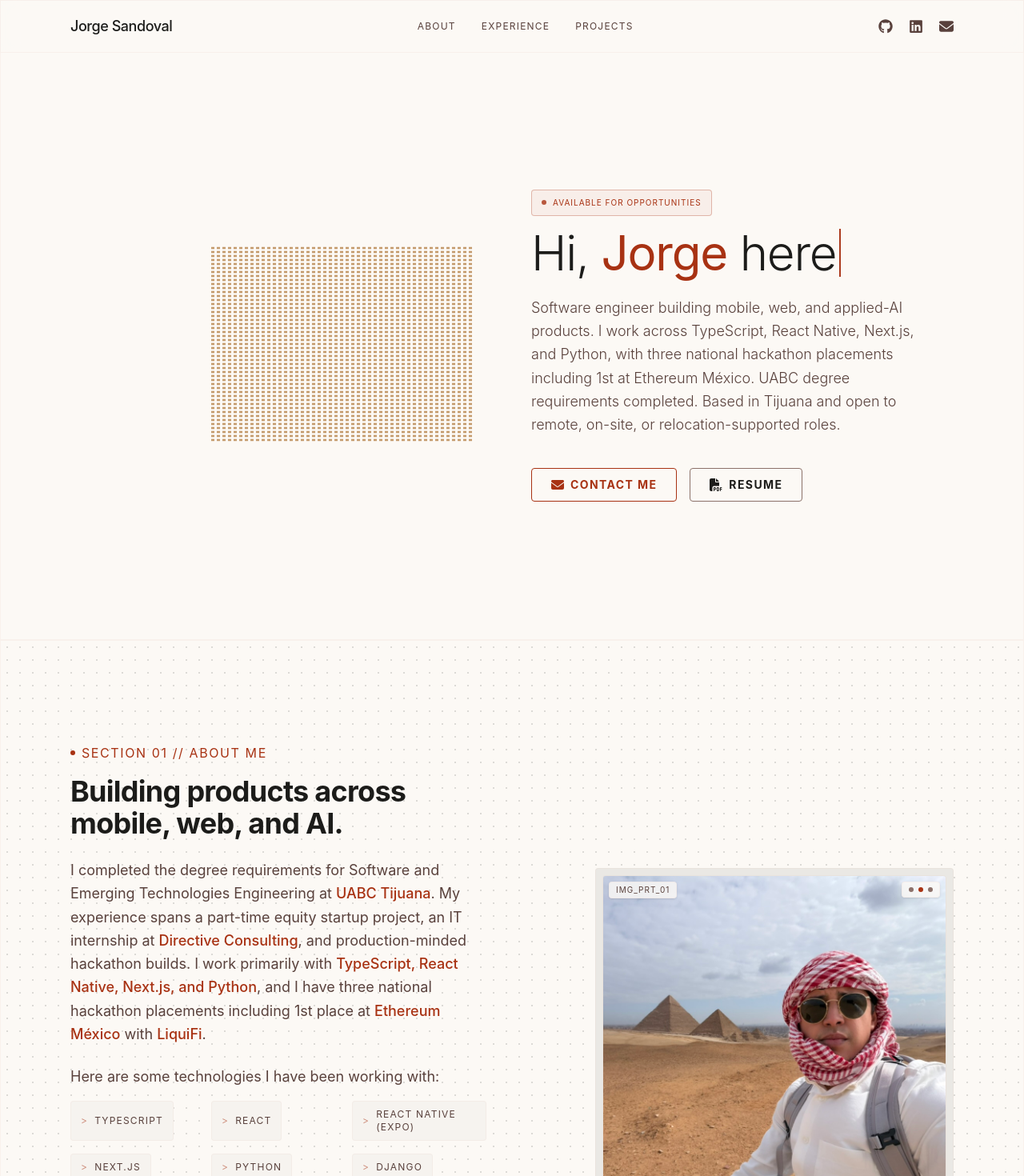
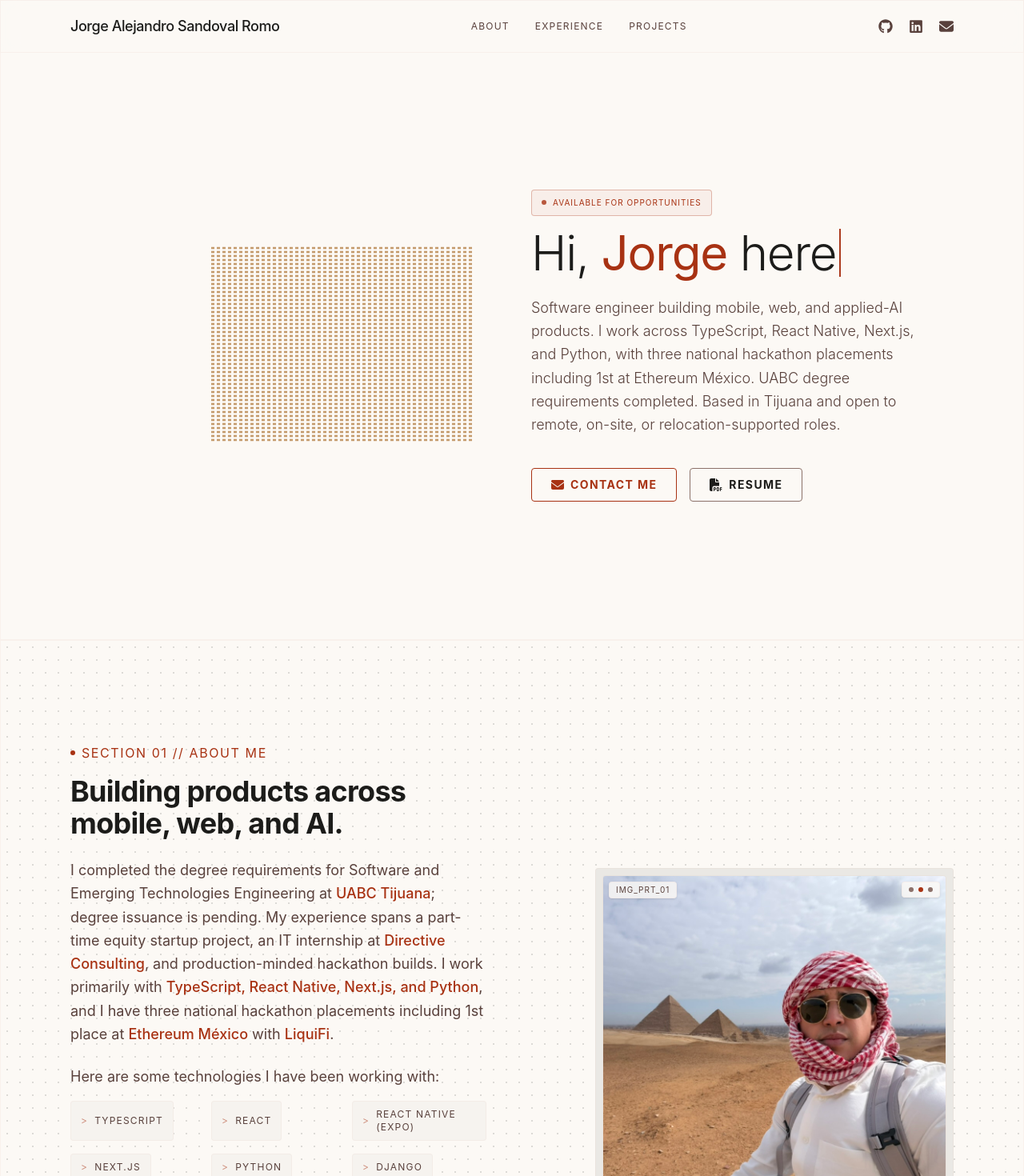
Before and after one commit to jorgesandev/website, a Next.js app: page / in a window 1280 px wide. Shown: the top 1470 px of the page at 80% size. Built offline with nearby package versions, Linux system fonts and the light colour scheme.

Commit message:
Polish professional identity and publish current resume

```diff
--- a/app/components/About.tsx
+++ b/app/components/About.tsx
@@ -20,7 +20,7 @@ export default function About() {
           </h2>
 
           <p className="text-on-surface-variant font-sans text-base md:text-lg mb-6 leading-relaxed">
-            I completed the degree requirements for Software and Emerging Technologies Engineering at <span className="text-primary font-medium">UABC Tijuana</span>. My experience spans a part-time equity startup project, an IT internship at <span className="text-primary font-medium">Directive Consulting</span>, and production-minded hackathon builds. I work primarily with <span className="text-primary font-medium">TypeScript, React Native, Next.js, and Python</span>, and I have three national hackathon placements including 1st place at <span className="text-primary font-medium">Ethereum México</span> with <span className="text-primary font-medium">LiquiFi</span>.
+            I completed the degree requirements for Software and Emerging Technologies Engineering at <span className="text-primary font-medium">UABC Tijuana</span>; degree issuance is pending. My experience spans a part-time equity startup project, an IT internship at <span className="text-primary font-medium">Directive Consulting</span>, and production-minded hackathon builds. I work primarily with <span className="text-primary font-medium">TypeScript, React Native, Next.js, and Python</span>, and I have three national hackathon placements including 1st place at <span className="text-primary font-medium">Ethereum México</span> with <span className="text-primary font-medium">LiquiFi</span>.
           </p>
 
           <p className="text-on-surface-variant font-sans text-base md:text-lg mb-4 leading-relaxed">
@@ -60,7 +60,7 @@ export default function About() {
             <div className="relative w-full h-full rounded-sm overflow-hidden ghost-border" style={{ position: "relative" }}>
               <Image
                 src="/jorge.jpeg"
-                alt="Jorge Sandoval"
+                alt="Jorge Alejandro Sandoval Romo"
                 fill
                 sizes="(max-width: 768px) 100vw, 400px"
                 className="object-cover transition-all duration-700 ease-in-out"
--- a/app/components/Navbar.tsx
+++ b/app/components/Navbar.tsx
@@ -28,7 +28,8 @@ export default function Navbar() {
           }}
           className="font-sans font-medium text-base md:text-lg tracking-tight hover:text-primary transition-colors shrink-0"
         >
-          Jorge Sandoval
+          <span className="sm:hidden">Jorge Sandoval</span>
+          <span className="hidden sm:inline">Jorge Alejandro Sandoval Romo</span>
         </Link>
 
         {/* Desktop text links */}
--- a/app/layout.tsx
+++ b/app/layout.tsx
@@ -14,7 +14,7 @@ const spaceGrotesk = Space_Grotesk({
 });
 
 export const metadata: Metadata = {
-  title: "Jorge Sandoval | Software Engineer",
+  title: "Jorge Alejandro Sandoval Romo | Software Engineer",
   description: "Software engineer in Tijuana building mobile, web, and applied-AI products with TypeScript, React Native, Next.js, and Python.",
 };
 
--- a/app/page.tsx
+++ b/app/page.tsx
@@ -12,7 +12,7 @@ export default function Home() {
       <PetProjects />
 
       <footer className="py-12 border-t ghost-border text-center label-text text-xs text-outline bg-surface-container-low">
-        <p>© {new Date().getFullYear()} JORGE SANDOVAL // ALL RIGHTS RESERVED.</p>
+        <p>© {new Date().getFullYear()} JORGE ALEJANDRO SANDOVAL ROMO // ALL RIGHTS RESERVED.</p>
         <p className="mt-4 opacity-50 text-[10px]">SYSTEM CALIBRATED: {new Date().toISOString().split('T')[0]}</p>
       </footer>
     </main>
```
Also changed, not shown: 2 other files (tests, documents, lock files or other folders).
